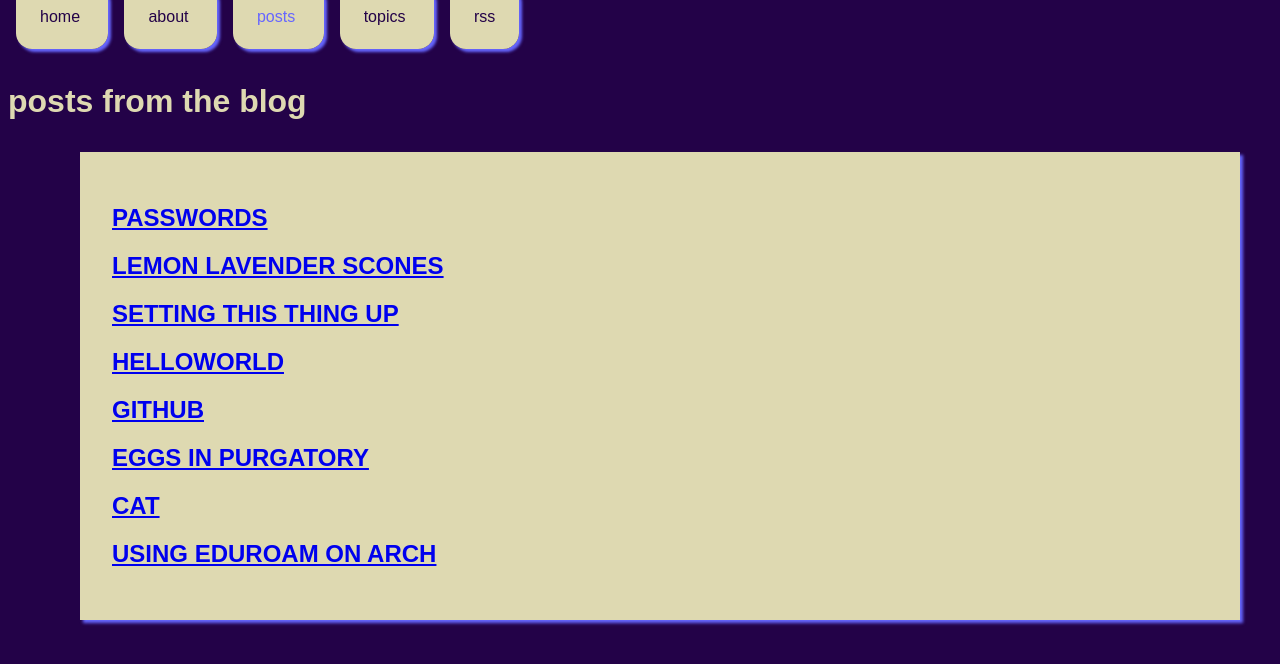
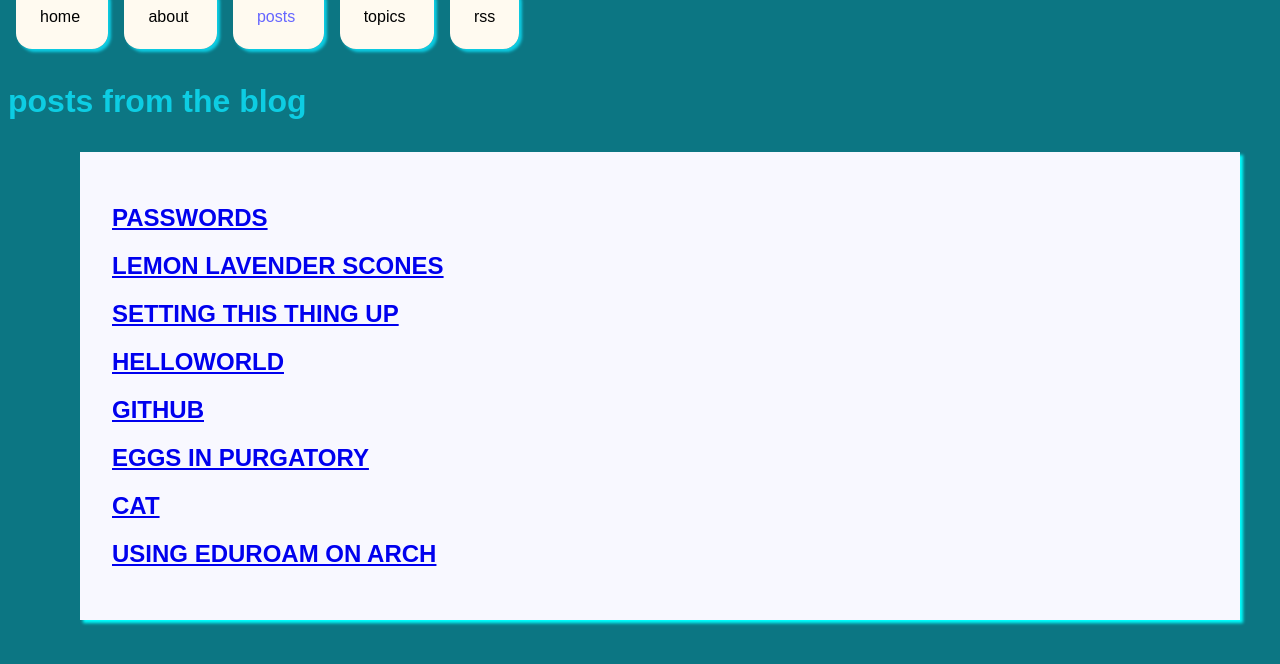
Before and after one commit to mossbeasts/mossbeasts.github.io, a Jekyll site: the page built from postslist.html, in a window 1280 px wide. Shown: the top 664 px of the page. Built offline with Jekyll 4.4.1, drawn with Linux system fonts in a browser that asks for light colours.

Commit message:
make the colors what they were

```diff
--- a/assets/css/styles.css
+++ b/assets/css/styles.css
@@ -1,56 +1,49 @@
-/* this is basically everything on the page incl. headers, even though it says body */
 body {
-	background: #230248;
-	color: #7e4f43;
+	background: #0c7683;
+	color: #32001a;
 }
 /* anything in the navigation bar gets class nav */
-
 .nav {
 	font-family: sans-serif;
-	color: #230248;
-	background: #ded9b1;
+	background: floralwhite;
+	color: black;
 	display: inline;
 	margin: .5em;
 	padding: 1.5em;
 	border-radius: 1em;
 	font-size: 1em;
 	margin-bottom: 4em;
-	box-shadow: 3px 3px 3px #6666ff;
+	box-shadow: 3px 3px 3px #0dcde3;
 	text-decoration: none;
 	}
-
 /* the list of posts on the posts/blog page */
-
 .postslist {
 	list-style: none;
 	font-family: sans-serif;
-	color: #230248;
-
+	color: black;
 }
 .posttitle {
 	text-transform: lowercase;
 	font-family: sans-serif;
-	color: #ded9b1;
+	color: #0dcde3;
 }
-
 .postbody {
 	display: block;
-	background: #ded9b1;
-	box-shadow: 3px 3px 3px #6666ff;
-	color: #7e4f43;
+	background: ghostwhite;
+	box-shadow: 3px 3px 3px aqua;
+	color: #33001a;
 	font-family: sans-serif;
 	padding: 2em;
 	margin: 2em;
 }
-
 .bloo {
+	color: black;
 	background: #dcf485;
 	padding: .5em;
-	color: #7e4f43;
 }
 
 .tags {
-	color: #230248;
+	color: #2e275b;
 	a:visited {
 		color: lime;
 	}
```
